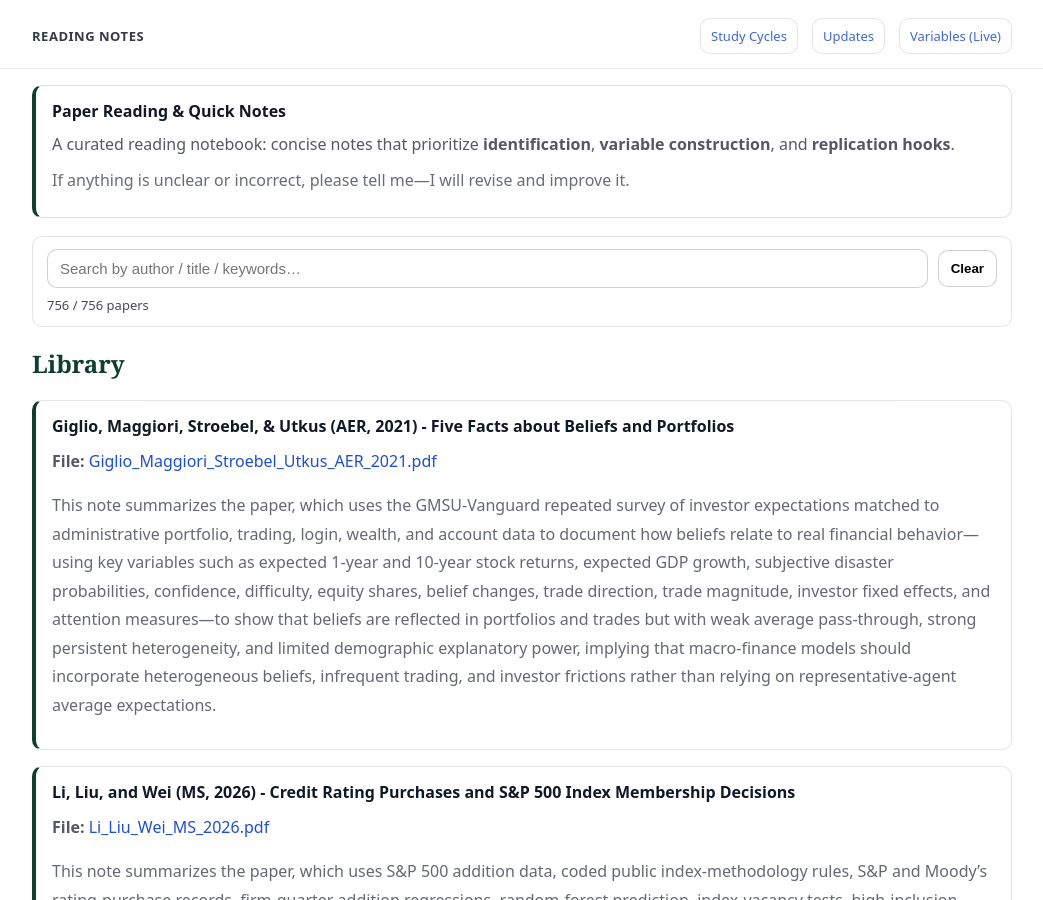
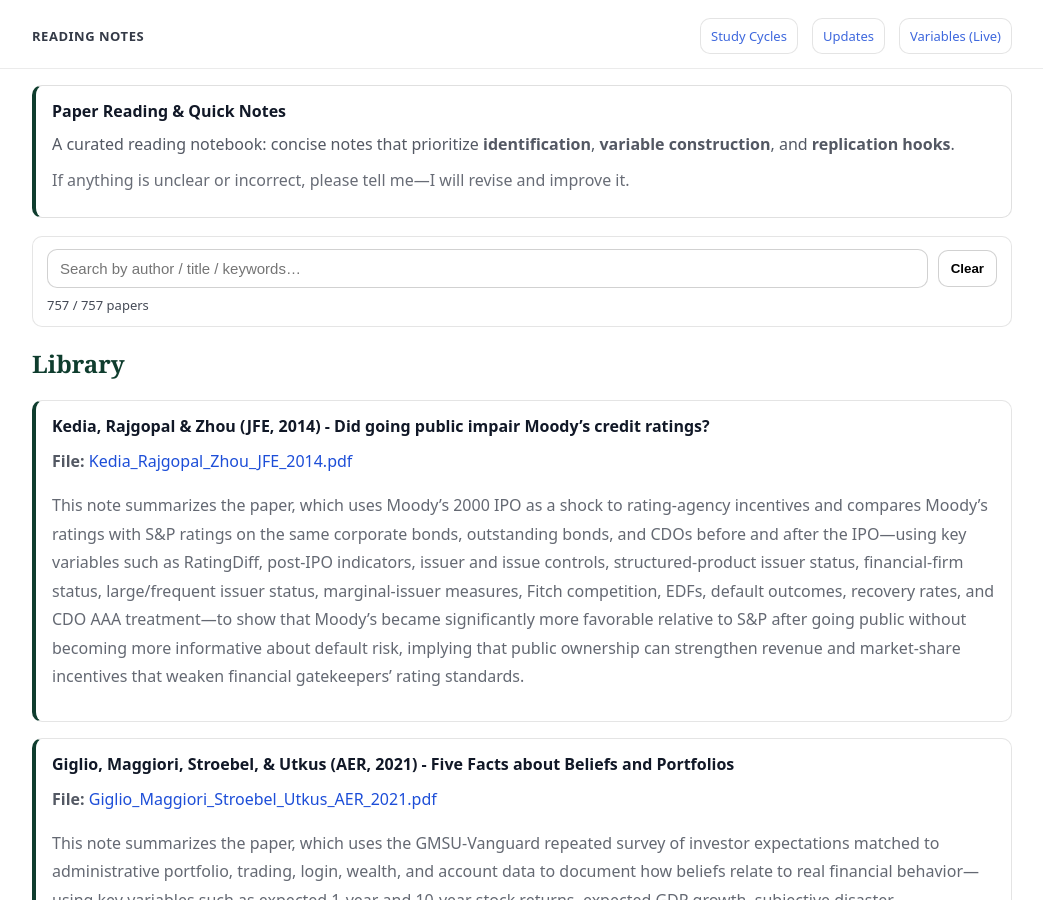
Before and after one commit to yaxinzn/study-archive, a Jekyll site: the page built from reading/index.md, in a window 1280 px wide and 900 px high. Shown: the whole window, without its empty margins (118-1161 px from the left). Built offline with Jekyll 4.4.1, drawn with Linux system fonts in a browser that asks for light colours.

Commit message:
Reading: add/update Kedia_Rajgopal_Zhou_JFE_2014.pdf

```diff
--- a/_data/reading.yml
+++ b/_data/reading.yml
@@ -1,3 +1,7 @@
+- title: "Kedia, Rajgopal & Zhou (JFE, 2014) - Did going public impair Moody’s credit ratings?"
+  file: "Kedia_Rajgopal_Zhou_JFE_2014.pdf"
+  desc: "This note summarizes the paper, which uses Moody’s 2000 IPO as a shock to rating-agency incentives and compares Moody’s ratings with S&P ratings on the same corporate bonds, outstanding bonds, and CDOs before and after the IPO—using key variables such as RatingDiff, post-IPO indicators, issuer and issue controls, structured-product issuer status, financial-firm status, large/frequent issuer status, marginal-issuer measures, Fitch competition, EDFs, default outcomes, recovery rates, and CDO AAA treatment—to show that Moody’s became significantly more favorable relative to S&P after going public without becoming more informative about default risk, implying that public ownership can strengthen revenue and market-share incentives that weaken financial gatekeepers’ rating standards."
+
 - title: "Giglio, Maggiori, Stroebel, & Utkus (AER, 2021) - Five Facts about Beliefs and Portfolios"
   file: "Giglio_Maggiori_Stroebel_Utkus_AER_2021.pdf"
   desc: "This note summarizes the paper, which uses the GMSU-Vanguard repeated survey of investor expectations matched to administrative portfolio, trading, login, wealth, and account data to document how beliefs relate to real financial behavior—using key variables such as expected 1-year and 10-year stock returns, expected GDP growth, subjective disaster probabilities, confidence, difficulty, equity shares, belief changes, trade direction, trade magnitude, investor fixed effects, and attention measures—to show that beliefs are reflected in portfolios and trades but with weak average pass-through, strong persistent heterogeneity, and limited demographic explanatory power, implying that macro-finance models should incorporate heterogeneous beliefs, infrequent trading, and investor frictions rather than relying on representative-agent average expectations."
```
Also changed, not shown: 1 other file.
